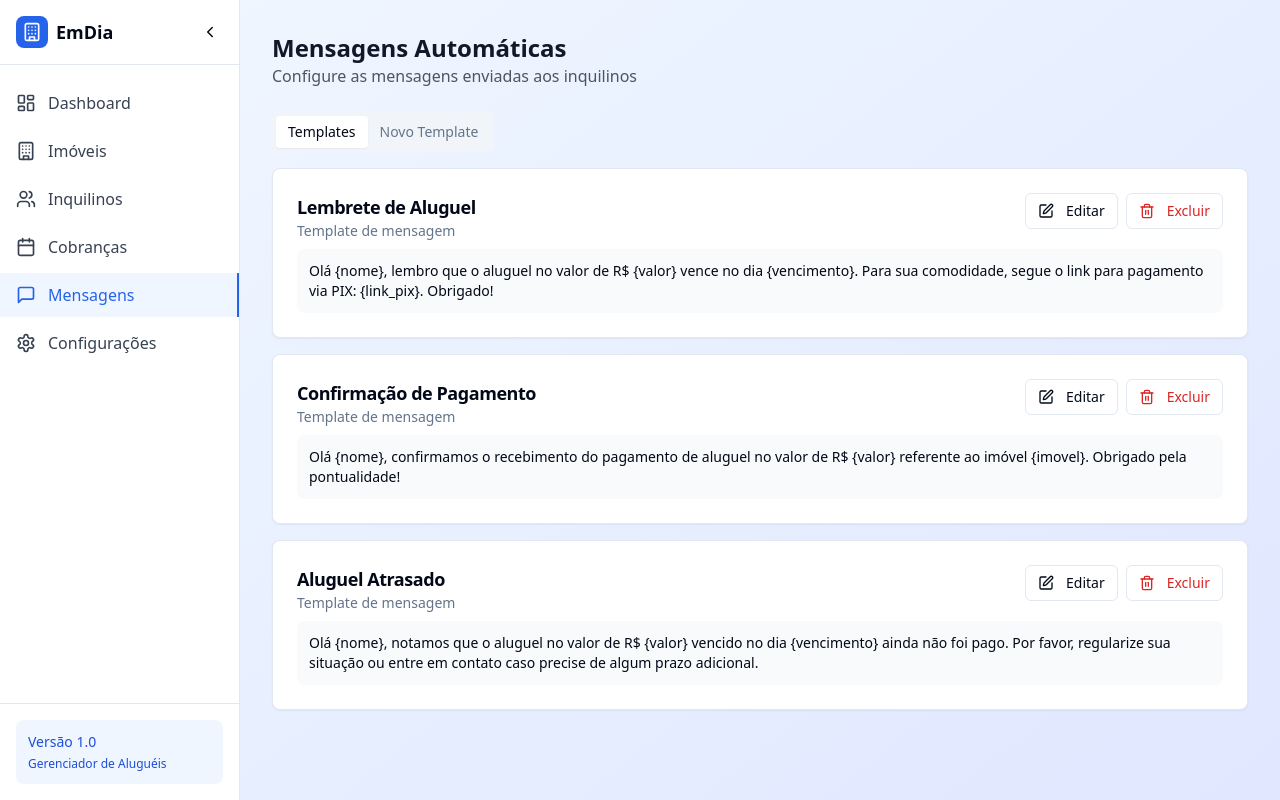
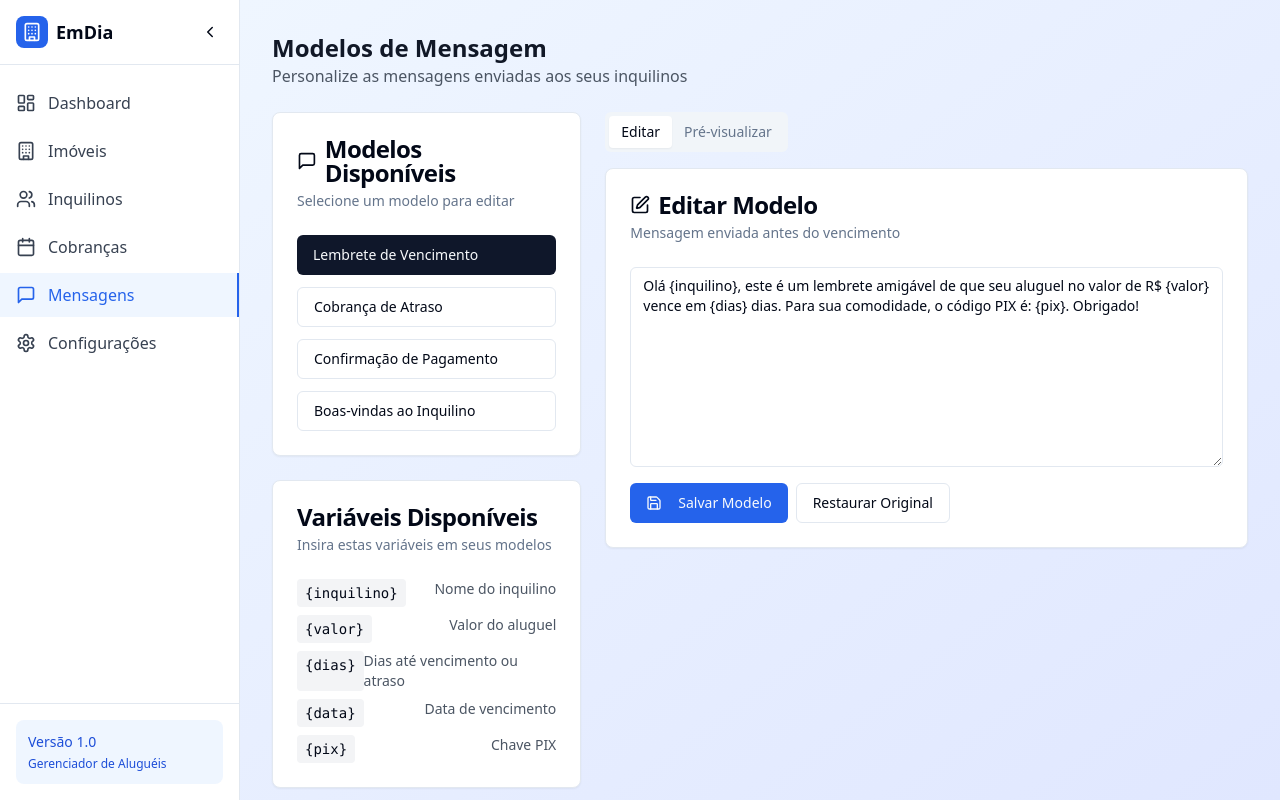
Before and after one commit to HenriMattos/aluguel-pix-em-dia, a React (Vite) app: page /messages in a window 1280 px wide. Built offline with nearby package versions, Linux system fonts and the light colour scheme.

Commit message:
Fix: Improve functionality and fix bugs
Improve the application's functionality and ensure all features are working as expected.

```diff
--- a/src/components/AppLayout.tsx
+++ b/src/components/AppLayout.tsx
@@ -1,8 +1,6 @@
 
 import { Outlet } from "react-router-dom";
 import AppSidebar from "./AppSidebar";
-import { Toaster } from "@/components/ui/toaster";
-import { Toaster as Sonner } from "@/components/ui/sonner";
 
 const AppLayout = () => {
   return (
@@ -13,8 +11,6 @@ const AppLayout = () => {
           <Outlet />
         </div>
       </div>
-      <Toaster />
-      <Sonner />
     </div>
   );
 };
--- a/src/pages/Messages.tsx
+++ b/src/pages/Messages.tsx
@@ -3,252 +3,226 @@ import { useState } from "react";
 import { Card, CardContent, CardDescription, CardHeader, CardTitle } from "@/components/ui/card";
 import { Button } from "@/components/ui/button";
 import { Input } from "@/components/ui/input";
-import { Label } from "@/components/ui/label";
 import { Tabs, TabsContent, TabsList, TabsTrigger } from "@/components/ui/tabs";
+import { Send, MessageSquare, Save, Copy, Edit } from "lucide-react";
 import { Textarea } from "@/components/ui/textarea";
-import { MessageCircle, Save, Plus, Trash2, Edit } from "lucide-react";
 import { useToast } from "@/hooks/use-toast";
 
 const Messages = () => {
   const { toast } = useToast();
-  const [templates, setTemplates] = useState([
-    {
-      id: 1,
-      name: "Lembrete de Aluguel",
-      message: "Olá {nome}, lembro que o aluguel no valor de R$ {valor} vence no dia {vencimento}. Para sua comodidade, segue o link para pagamento via PIX: {link_pix}. Obrigado!"
-    },
-    {
-      id: 2,
-      name: "Confirmação de Pagamento",
-      message: "Olá {nome}, confirmamos o recebimento do pagamento de aluguel no valor de R$ {valor} referente ao imóvel {imovel}. Obrigado pela pontualidade!"
-    },
-    {
-      id: 3,
-      name: "Aluguel Atrasado",
-      message: "Olá {nome}, notamos que o aluguel no valor de R$ {valor} vencido no dia {vencimento} ainda não foi pago. Por favor, regularize sua situação ou entre em contato caso precise de algum prazo adicional."
-    }
-  ]);
-
-  const [newTemplate, setNewTemplate] = useState({
-    name: "",
-    message: ""
+  const [activeTemplate, setActiveTemplate] = useState("reminder");
+  const [templates, setTemplates] = useState({
+    reminder: "Olá {inquilino}, este é um lembrete amigável de que seu aluguel no valor de R$ {valor} vence em {dias} dias. Para sua comodidade, o código PIX é: {pix}. Obrigado!",
+    late: "Olá {inquilino}, notamos que o pagamento do aluguel no valor de R$ {valor} está atrasado há {dias} dias. Por favor, realize o pagamento o mais breve possível através do PIX: {pix}. Se já pagou, por favor desconsidere esta mensagem.",
+    receipt: "Olá {inquilino}, recebemos seu pagamento de aluguel no valor de R$ {valor}. Obrigado pela pontualidade! Seu recibo já está disponível.",
+    welcome: "Olá {inquilino}, seja bem-vindo ao seu novo lar! Estamos felizes em tê-lo como inquilino. Seu primeiro aluguel no valor de R$ {valor} vence em {data}. Para qualquer dúvida, estamos à disposição."
   });
 
-  const [editingTemplate, setEditingTemplate] = useState<null | {
-    id: number;
-    name: string;
-    message: string;
-  }>(null);
+  const [currentTemplate, setCurrentTemplate] = useState("");
 
-  const handleSaveTemplate = () => {
-    if (!newTemplate.name || !newTemplate.message) {
-      toast({
-        title: "Erro",
-        description: "Preencha todos os campos do template",
-        variant: "destructive"
+  const handleEditTemplate = (template) => {
+    setCurrentTemplate(templates[template]);
+    setActiveTemplate(template);
+  };
+
+  const saveTemplate = () => {
+    setTemplates({
+      ...templates,
+      [activeTemplate]: currentTemplate
     });
-      return;
-    }
-
-    setTemplates([
-      ...templates,
-      {
-        id: templates.length + 1,
-        name: newTemplate.name,
-        message: newTemplate.message
-      }
-    ]);
-
-    setNewTemplate({ name: "", message: "" });
 
     toast({
-      title: "Template Salvo",
-      description: "Seu template de mensagem foi salvo com sucesso",
+      title: "Modelo salvo",
+      description: "Seu modelo de mensagem foi salvo com sucesso.",
     });
   };
 
-  const handleUpdateTemplate = () => {
-    if (!editingTemplate) return;
-
-    setTemplates(templates.map(template =>
-      template.id === editingTemplate.id ? editingTemplate : template
-    ));
-
-    setEditingTemplate(null);
+  const copyToClipboard = (text) => {
+    navigator.clipboard.writeText(text);
 
     toast({
-      title: "Template Atualizado",
-      description: "Seu template de mensagem foi atualizado com sucesso",
+      title: "Copiado!",
+      description: "Texto copiado para a área de transferência.",
     });
   };
 
-  const handleDeleteTemplate = (id: number) => {
-    setTemplates(templates.filter(template => template.id !== id));
+  const previewMessage = (template) => {
+    // Simula a substituição de variáveis
+    let message = templates[template]
+      .replace("{inquilino}", "João Silva")
+      .replace("{valor}", "850,00")
+      .replace("{dias}", "3")
+      .replace("{data}", "05/06/2024")
+      .replace("{pix}", "exemplo@email.com");
 
-    toast({
-      title: "Template Removido",
-      description: "O template de mensagem foi removido com sucesso",
-    });
+    return message;
   };
-
-  const variableList = [
-    { name: "{nome}", description: "Nome do inquilino" },
-    { name: "{valor}", description: "Valor do aluguel" },
-    { name: "{vencimento}", description: "Data de vencimento" },
-    { name: "{imovel}", description: "Endereço do imóvel" },
-    { name: "{link_pix}", description: "Link para pagamento PIX" }
-  ];
 
   return (
     <div className="space-y-6">
       <div>
-        <h2 className="text-2xl font-bold text-gray-900">Mensagens Automáticas</h2>
-        <p className="text-gray-600">Configure as mensagens enviadas aos inquilinos</p>
+        <h2 className="text-2xl font-bold text-gray-900">Modelos de Mensagem</h2>
+        <p className="text-gray-600">Personalize as mensagens enviadas aos seus inquilinos</p>
       </div>
 
-      <Tabs defaultValue="templates" className="space-y-4">
+      <div className="grid grid-cols-1 lg:grid-cols-3 gap-6">
+        <div className="lg:col-span-1 space-y-6">
+          <Card>
+            <CardHeader>
+              <CardTitle className="flex items-center gap-2">
+                <MessageSquare className="h-5 w-5" />
+                <span>Modelos Disponíveis</span>
+              </CardTitle>
+              <CardDescription>
+                Selecione um modelo para editar
+              </CardDescription>
+            </CardHeader>
+            <CardContent className="space-y-3">
+              <Button
+                variant={activeTemplate === "reminder" ? "default" : "outline"}
+                onClick={() => handleEditTemplate("reminder")}
+                className="w-full justify-start"
+              >
+                Lembrete de Vencimento
+              </Button>
+              <Button
+                variant={activeTemplate === "late" ? "default" : "outline"}
+                onClick={() => handleEditTemplate("late")}
+                className="w-full justify-start"
+              >
+                Cobrança de Atraso
+              </Button>
+              <Button
+                variant={activeTemplate === "receipt" ? "default" : "outline"}
+                onClick={() => handleEditTemplate("receipt")}
+                className="w-full justify-start"
+              >
+                Confirmação de Pagamento
+              </Button>
+              <Button
+                variant={activeTemplate === "welcome" ? "default" : "outline"}
+                onClick={() => handleEditTemplate("welcome")}
+                className="w-full justify-start"
+              >
+                Boas-vindas ao Inquilino
+              </Button>
+            </CardContent>
+          </Card>
+
+          <Card>
+            <CardHeader>
+              <CardTitle>Variáveis Disponíveis</CardTitle>
+              <CardDescription>
+                Insira estas variáveis em seus modelos
+              </CardDescription>
+            </CardHeader>
+            <CardContent>
+              <ul className="space-y-2 text-sm">
+                <li className="flex justify-between">
+                  <code className="bg-gray-100 px-2 py-1 rounded">{"{inquilino}"}</code>
+                  <span className="text-gray-600">Nome do inquilino</span>
+                </li>
+                <li className="flex justify-between">
+                  <code className="bg-gray-100 px-2 py-1 rounded">{"{valor}"}</code>
+                  <span className="text-gray-600">Valor do aluguel</span>
+                </li>
+                <li className="flex justify-between">
+                  <code className="bg-gray-100 px-2 py-1 rounded">{"{dias}"}</code>
+                  <span className="text-gray-600">Dias até vencimento ou atraso</span>
+                </li>
+                <li className="flex justify-between">
+                  <code className="bg-gray-100 px-2 py-1 rounded">{"{data}"}</code>
+                  <span className="text-gray-600">Data de vencimento</span>
+                </li>
+                <li className="flex justify-between">
+                  <code className="bg-gray-100 px-2 py-1 rounded">{"{pix}"}</code>
+                  <span className="text-gray-600">Chave PIX</span>
+                </li>
+              </ul>
+            </CardContent>
+          </Card>
+        </div>
+
+        <div className="lg:col-span-2">
+          <Tabs defaultValue="edit" className="space-y-4">
             <TabsList>
-          <TabsTrigger value="templates">Templates</TabsTrigger>
-          <TabsTrigger value="new">Novo Template</TabsTrigger>
+              <TabsTrigger value="edit">Editar</TabsTrigger>
+              <TabsTrigger value="preview">Pré-visualizar</TabsTrigger>
             </TabsList>
 
-        <TabsContent value="templates" className="space-y-4">
-          {templates.map((template) => (
-            <Card key={template.id}>
-              <CardHeader className="pb-2">
-                <div className="flex justify-between items-start">
-                  <div>
-                    <CardTitle className="text-lg">{template.name}</CardTitle>
-                    <CardDescription>Template de mensagem</CardDescription>
-                  </div>
+            <TabsContent value="edit">
+              <Card>
+                <CardHeader>
+                  <CardTitle className="flex items-center gap-2">
+                    <Edit className="h-5 w-5" />
+                    <span>Editar Modelo</span>
+                  </CardTitle>
+                  <CardDescription>
+                    {activeTemplate === "reminder" && "Mensagem enviada antes do vencimento"}
+                    {activeTemplate === "late" && "Mensagem enviada quando o pagamento está atrasado"}
+                    {activeTemplate === "receipt" && "Confirmação após o pagamento recebido"}
+                    {activeTemplate === "welcome" && "Boas-vindas para novos inquilinos"}
+                  </CardDescription>
+                </CardHeader>
+                <CardContent className="space-y-4">
+                  <Textarea
+                    value={currentTemplate || templates[activeTemplate]}
+                    onChange={(e) => setCurrentTemplate(e.target.value)}
+                    className="min-h-[200px]"
+                  />
                   <div className="flex space-x-2">
-                    <Button
-                      variant="outline"
-                      size="sm"
-                      onClick={() => setEditingTemplate(template)}
-                    >
-                      <Edit className="h-4 w-4 mr-1" />
-                      Editar
+                    <Button onClick={saveTemplate} className="bg-blue-600 hover:bg-blue-700">
+                      <Save className="h-4 w-4 mr-2" />
+                      Salvar Modelo
                     </Button>
-                    <Button
-                      variant="outline"
-                      size="sm"
-                      className="text-red-600"
-                      onClick={() => handleDeleteTemplate(template.id)}
-                    >
-                      <Trash2 className="h-4 w-4 mr-1" />
-                      Excluir
+                    <Button variant="outline" onClick={() => setCurrentTemplate(templates[activeTemplate])}>
+                      Restaurar Original
                     </Button>
-                  </div>
-                </div>
-              </CardHeader>
-              <CardContent>
-                <div className="bg-gray-50 p-3 rounded-lg">
-                  <p className="text-sm whitespace-pre-line">{template.message}</p>
                   </div>
                 </CardContent>
               </Card>
-          ))}
-
-          {templates.length === 0 && (
-            <div className="text-center py-8">
-              <MessageCircle className="h-12 w-12 text-gray-300 mx-auto mb-3" />
-              <h3 className="text-lg font-medium text-gray-600">Nenhum template cadastrado</h3>
-              <p className="text-gray-500 mt-1">Adicione templates para mensagens automáticas</p>
-            </div>
-          )}
             </TabsContent>
 
-        <TabsContent value="new">
+            <TabsContent value="preview">
               <Card>
                 <CardHeader>
-              <CardTitle>Novo Template de Mensagem</CardTitle>
+                  <CardTitle>Pré-visualização</CardTitle>
                   <CardDescription>
-                Crie um novo modelo para mensagens automáticas
+                    Veja como a mensagem será exibida para o inquilino
                   </CardDescription>
                 </CardHeader>
                 <CardContent className="space-y-4">
-              <div>
-                <Label htmlFor="name">Nome do Template</Label>
-                <Input
-                  id="name"
-                  placeholder="Ex: Lembrete de Aluguel"
-                  value={newTemplate.name}
-                  onChange={(e) => setNewTemplate({...newTemplate, name: e.target.value})}
-                />
+                  <div className="border rounded-lg p-4 bg-green-50">
+                    <div className="flex items-center mb-2">
+                      <div className="w-10 h-10 bg-green-600 rounded-full flex items-center justify-center">
+                        <MessageSquare className="h-5 w-5 text-white" />
                       </div>
-              <div>
-                <Label htmlFor="message">Mensagem</Label>
-                <Textarea
-                  id="message"
-                  placeholder="Digite a mensagem aqui..."
-                  rows={5}
-                  value={newTemplate.message}
-                  onChange={(e) => setNewTemplate({...newTemplate, message: e.target.value})}
-                />
-                <p className="text-sm text-gray-500 mt-1">
-                  Use as variáveis abaixo para personalizar a mensagem.
-                </p>
-              </div>
-
-              <div className="bg-blue-50 p-3 rounded-lg">
-                <p className="text-sm font-medium text-blue-700 mb-2">Variáveis disponíveis:</p>
-                <div className="grid grid-cols-2 gap-2">
-                  {variableList.map((variable, index) => (
-                    <div key={index} className="text-xs bg-blue-100 text-blue-800 rounded p-2">
-                      <span className="font-mono font-bold">{variable.name}</span>
-                      <span className="block mt-1">{variable.description}</span>
-                    </div>
-                  ))}
+                      <div className="ml-2">
+                        <p className="font-bold">Mensagem WhatsApp</p>
+                        <p className="text-sm text-gray-600">Para: João Silva</p>
                       </div>
                     </div>
 
-              <Button onClick={handleSaveTemplate} className="w-full">
-                <Save className="h-4 w-4 mr-2" />
-                Salvar Template
+                    <div className="bg-white p-3 rounded-lg border">
+                      <p className="whitespace-pre-line">{previewMessage(activeTemplate)}</p>
+                    </div>
+                  </div>
+
+                  <Button variant="outline" onClick={() => copyToClipboard(previewMessage(activeTemplate))}>
+                    <Copy className="h-4 w-4 mr-2" />
+                    Copiar Mensagem
+                  </Button>
+
+                  <Button className="bg-green-600 hover:bg-green-700 w-full">
+                    <Send className="h-4 w-4 mr-2" />
+                    Testar Envio
                   </Button>
                 </CardContent>
               </Card>
             </TabsContent>
           </Tabs>
-
-      {/* Edit Template Dialog */}
-      {editingTemplate && (
-        <div className="fixed inset-0 bg-black/50 flex items-center justify-center z-50">
-          <div className="bg-white rounded-lg w-full max-w-md p-6">
-            <h3 className="text-lg font-semibold mb-4">Editar Template</h3>
-
-            <div className="space-y-4">
-              <div>
-                <Label htmlFor="edit-name">Nome do Template</Label>
-                <Input
-                  id="edit-name"
-                  value={editingTemplate.name}
-                  onChange={(e) => setEditingTemplate({...editingTemplate, name: e.target.value})}
-                />
-              </div>
-              <div>
-                <Label htmlFor="edit-message">Mensagem</Label>
-                <Textarea
-                  id="edit-message"
-                  rows={5}
-                  value={editingTemplate.message}
-                  onChange={(e) => setEditingTemplate({...editingTemplate, message: e.target.value})}
-                />
-              </div>
-
-              <div className="flex space-x-3 pt-2">
-                <Button variant="outline" className="flex-1" onClick={() => setEditingTemplate(null)}>
-                  Cancelar
-                </Button>
-                <Button className="flex-1" onClick={handleUpdateTemplate}>
-                  Atualizar
-                </Button>
         </div>
       </div>
-          </div>
-        </div>
-      )}
     </div>
   );
 };
```
Also changed, not shown: src/pages/Settings.tsx (+54 -11 lines). Lines whose indentation alone changed are shown as unchanged.
